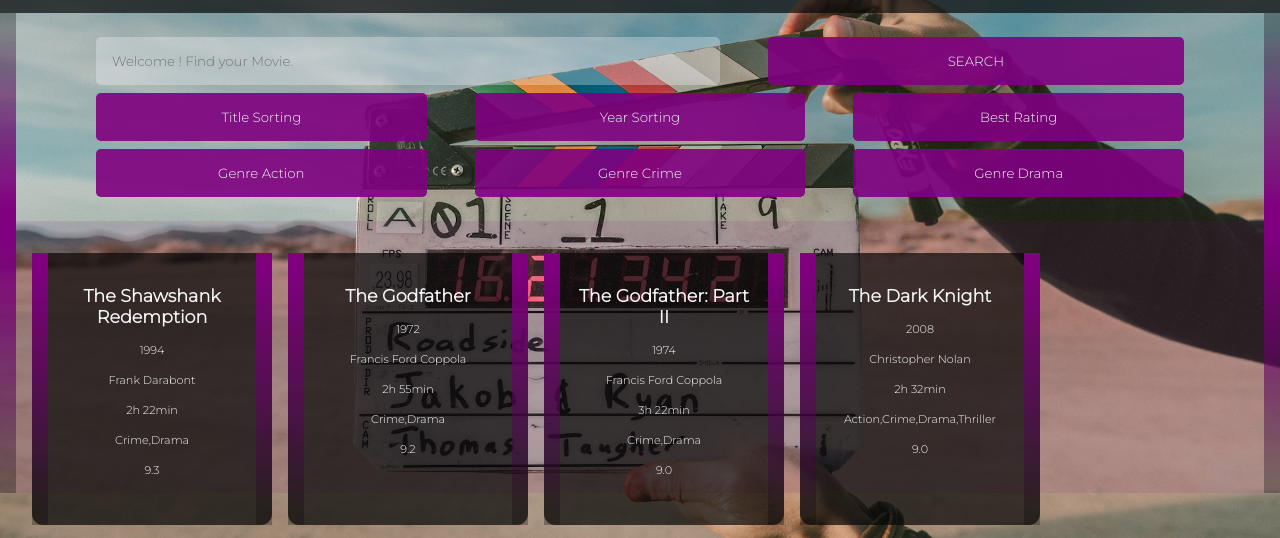
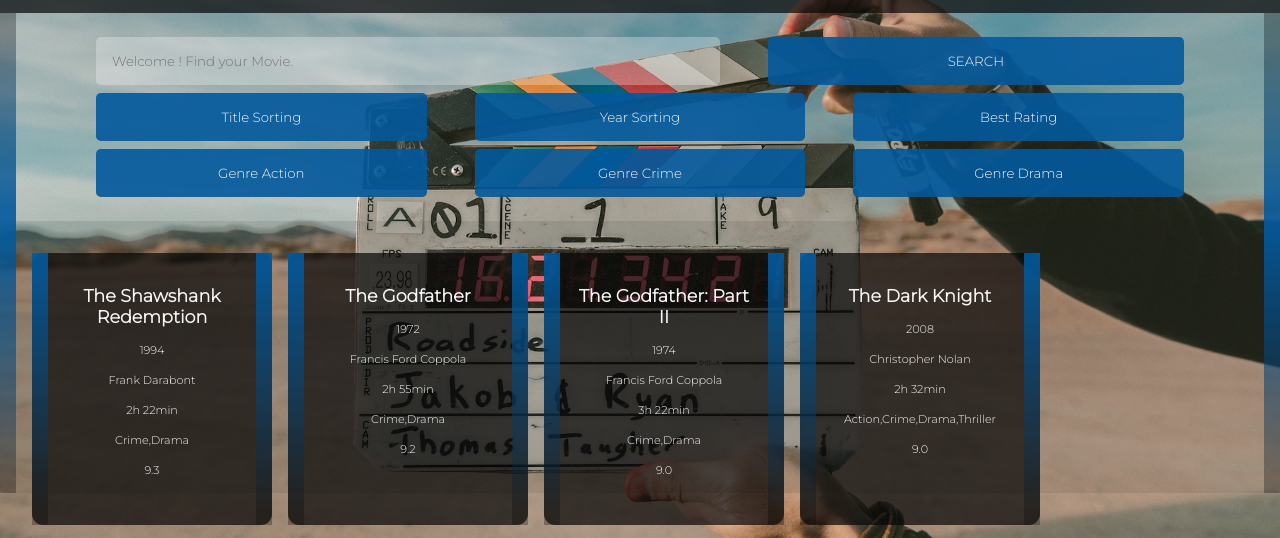
Before and after one commit to webkopp/Projekt-Movie-DB, a plain HTML site: page index.html in a window 1280 px wide. Shown: the part 197-735 px from the top of the page. Drawn offline with Linux system fonts and the light colour scheme; a web font is replaced by a local one.

Commit message:
update-style

```diff
--- a/assets/css/style.css
+++ b/assets/css/style.css
@@ -53,13 +53,12 @@ h2 {
 
 article {
     width: 100vw;
-    height: auto;
     border-width: 1rem;
     border-style: solid;
     border-image:
       linear-gradient(
         to top,
-        purple,
+        rgba(3, 89, 157, 0.9),
         rgba(7, 7, 7, 0.3)
       ) 3 100%;
 }
@@ -75,13 +74,13 @@ form, div {
 input[type="text"] {
     width: 60%;
     padding: 1rem;
-    background-color: rgba(249,249,259,0.3);
+    background-color: rgba(249, 249, 249, 0.3);
     border: none;
     border-radius: 0.3rem;
 }
 
 input[type="submit"], button {
-    background-color: rgba(128, 0, 128, 0.9);
+    background-color: rgba(3, 89, 157, 0.9);
     color: whitesmoke;
     border: none;
     cursor: pointer;
@@ -104,10 +103,14 @@ section {
     border-image:
       linear-gradient(
         to bottom,
-        purple,
+        rgba(3, 89, 157, 0.9),
         rgba(7, 7, 7, 0.3)
       ) 3 100%;
 
+}
+
+section:hover {
+    transform: scale(1.015);
 }
 
 #movies {
@@ -115,17 +118,18 @@ section {
     display: flex;
     flex-direction: row;
     flex-wrap: wrap;
-    background-color: rgba(128, 0, 128, 0.1);
+    background-color: rgba(31, 31, 31, 0.1);
     border-radius: 0.3rem;
     border-width: 1rem;
     border-style: solid;
     border-image:
       linear-gradient(
         to bottom,
-        purple,
+        rgba(3, 89, 157, 0.9),
         rgba(7, 7, 7, 0.3)
       ) 3 100%;
 }
+
 h3 {
     font-size: 1.1rem;
 }
--- a/index.html
+++ b/index.html
@@ -20,9 +20,9 @@
                 <input type="submit" value="SEARCH" required>
             </form>
             <div>
-                <button type="submit" id="titleSorting">Title Sorting</button>
-                <button type="submit" id="yearSorting">Year Sorting</button>
-                <button type="submit" id="bestRating">Best Rating</button>
+                <button type="submit" id="titleSorting" onclick="title()" aria-required="true">Title Sorting</button>
+                <button type="submit" id="yearSorting" onclick="year()">Year Sorting</button>
+                <button type="submit" id="bestRating" onclick="rateing()">Best Rating</button>
             </div>
             <div>
                 <button type="submit" id="genAction">Genre Action</button>
```
